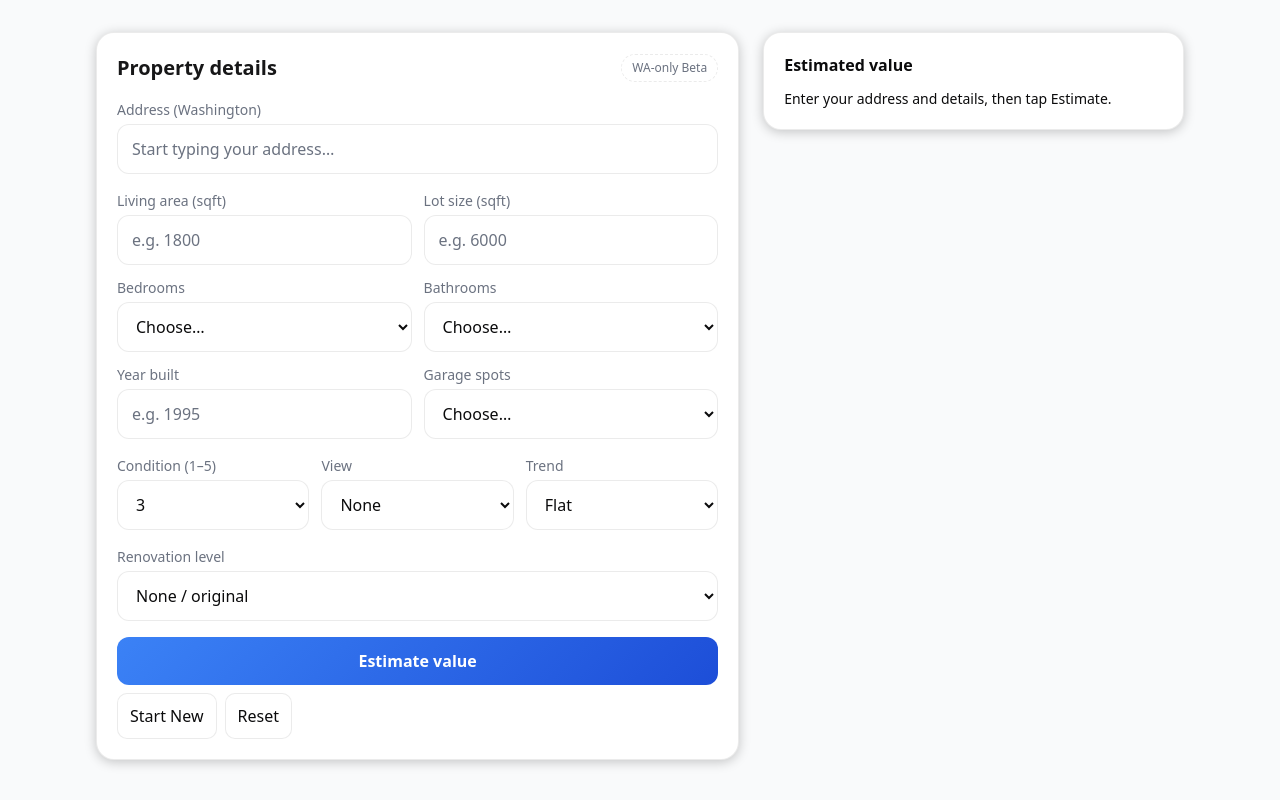
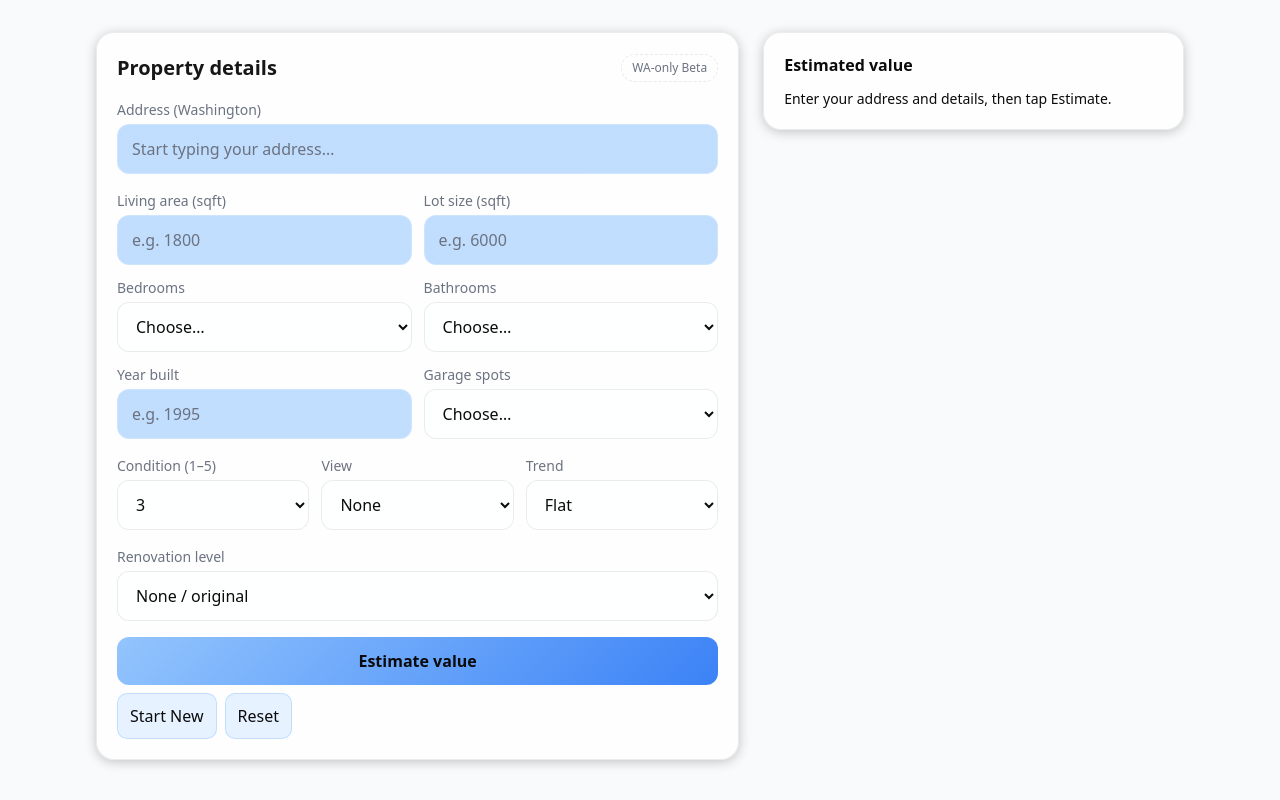
Before and after one commit to tmetz1987/home-valuation-clean, a Next.js app: page / in a window 1280 px wide. Built offline with nearby package versions, Linux system fonts and the light colour scheme.

Commit message:
Update globals.css

```diff
--- a/app/globals.css
+++ b/app/globals.css
@@ -2,26 +2,32 @@
 @tailwind components;
 @tailwind utilities;
 
-/* -------- Theme tokens -------- */
+/* -------- Theme tokens (pastel) -------- */
 :root {
   --bg: #0b0b0c;
   --fg: #f5f5f6;
   --card: #141416;
-  --border: rgba(255,255,255,.08);
-  --muted: #a1a1aa;
-  --accent: #60a5fa;
-  --accent-2: #2563eb;
+  --border: rgba(255,255,255,.10);
+  --muted: #b1b1bb;
+
+  --accent: #93c5fd;   /* pastel blue */
+  --accent-2: #60a5fa; /* blue-400 */
+  --pastel-fill: rgba(147,197,253,.14); /* light blue fill */
+  --pastel-outline: rgba(147,197,253,.35);
 }
 
 @media (prefers-color-scheme: light) {
   :root {
-    --bg: #f9fafb;
+    --bg: #f8fafc;
     --fg: #0b0b0c;
-    --card: #ffffff;
+    --card: #ffffffcc;
     --border: rgba(0,0,0,.08);
     --muted: #6b7280;
-    --accent: #3b82f6;
-    --accent-2: #1d4ed8;
+
+    --accent: #93c5fd;
+    --accent-2: #3b82f6;
+    --pastel-fill: rgba(147,197,253,.22);
+    --pastel-outline: rgba(147,197,253,.45);
   }
 }
 
@@ -33,6 +39,7 @@ html, body { background: var(--bg); color: var(--fg); }
   border: 1px solid var(--border);
   background: var(--card);
   box-shadow: 0 2px 12px rgba(0,0,0,.22);
+  backdrop-filter: blur(6px);
 }
 
 /* Inputs / selects / textareas */
@@ -46,10 +53,22 @@ html, body { background: var(--bg); color: var(--fg); }
   outline: none;
 }
 .input:focus{
-  border-color: color-mix(in oklab, var(--accent) 60%, transparent);
-  box-shadow:0 0 0 3px color-mix(in oklab, var(--accent) 22%, transparent);
+  border-color: var(--pastel-outline);
+  box-shadow:0 0 0 4px var(--pastel-fill);
 }
 .input::placeholder{ color: var(--muted); }
+
+/* Pastel variants */
+.pastel-input{
+  background: linear-gradient(0deg, var(--pastel-fill), var(--pastel-fill)) padding-box,
+              linear-gradient(var(--pastel-outline), var(--pastel-outline)) border-box;
+  border: 1px solid transparent;
+}
+.pastel-select{
+  background: linear-gradient(0deg, var(--pastel-fill), var(--pastel-fill)) padding-box,
+              linear-gradient(var(--pastel-outline), var(--pastel-outline)) border-box;
+  border: 1px solid transparent;
+}
 
 /* Labels & small text */
 .label{ font-size:14px; color: var(--muted); }
@@ -68,18 +87,18 @@ html, body { background: var(--bg); color: var(--fg); }
   border:0; border-radius:12px; padding:12px 14px;
   font-weight:700;
   background: linear-gradient(135deg, var(--accent), var(--accent-2));
-  color:#fff;
+  color:#0b0b0c;
 }
 .btn[disabled]{ opacity:.6; }
 .btn-secondary{
-  width:auto; border:1px solid var(--border); border-radius:10px; padding:10px 12px;
-  background: color-mix(in oklab, var(--card) 95%, var(--bg)); color: var(--fg);
+  width:auto; border:1px solid var(--pastel-outline); border-radius:10px; padding:10px 12px;
+  background: var(--pastel-fill); color: var(--fg);
 }
 
 /* Section title */
 .section-title{ font-size:20px; font-weight:700; opacity:.95; }
 
-/* -------- Loading overlay (no unicorn) -------- */
+/* Loading overlay (green bubbly) */
 .loading-overlay{
   position:fixed; inset:0; display:flex; align-items:center; justify-content:center;
   background:rgba(0,0,0,.6); backdrop-filter: blur(2px); z-index:50;
@@ -88,11 +107,10 @@ html, body { background: var(--bg); color: var(--fg); }
   width:min(520px, 92vw); padding:18px; border-radius:16px; background:var(--card); border:1px solid var(--border);
   box-shadow: 0 10px 30px rgba(0,0,0,.35);
 }
-
 /* Green bubbly progress */
 .progress-wrap{
   position:relative; height:22px; border-radius:999px; overflow:hidden;
-  background: rgba(34,197,94,.15); /* light green track */
+  background: rgba(34,197,94,.15);
   border:1px solid rgba(34,197,94,.25);
 }
 .progress-fill{
@@ -108,11 +126,19 @@ html, body { background: var(--bg); color: var(--fg); }
 @keyframes fill5s { from{ width:0% } to{ width:100% } }
 @keyframes bubbles { from{ background-position: 0 0, 0 0 } to{ background-position: 28px 0, 0 0 } }
 
-/* Summary table */
-.summary-table{
-  width:100%; border-collapse: collapse; font-size:14px;
+/* Suggestions dropdown */
+.suggestion-panel{
+  position:absolute; top:100%; left:0; right:0; z-index:10;
+  background: var(--card);
+  border: 1px solid var(--pastel-outline);
+  border-radius: 12px;
+  box-shadow: 0 8px 20px rgba(0,0,0,.30);
+  margin-top: 6px;
+  overflow: hidden;
 }
-.summary-table th, .summary-table td{
-  padding:8px 10px; border-bottom:1px solid var(--border);
+.suggestion-item{
+  display:block; width:100%; text-align:left;
+  padding:10px 12px; color:var(--fg);
+  border:0; background:transparent; cursor:pointer;
 }
-.summary-table th{ text-align:left; color:var(--muted); font-weight:600; }
+.suggestion-item:hover{ background: var(--pastel-fill); }
```
